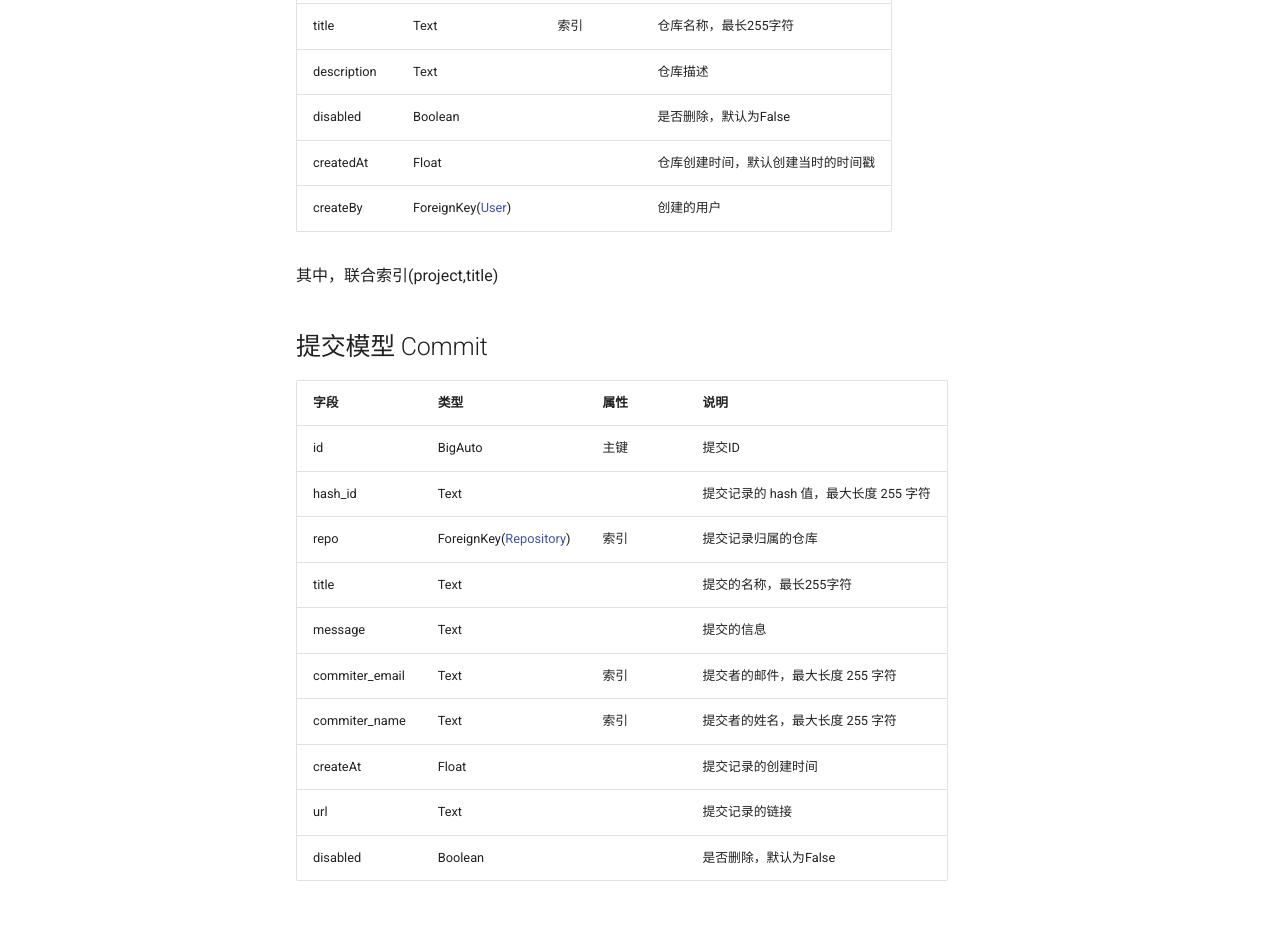
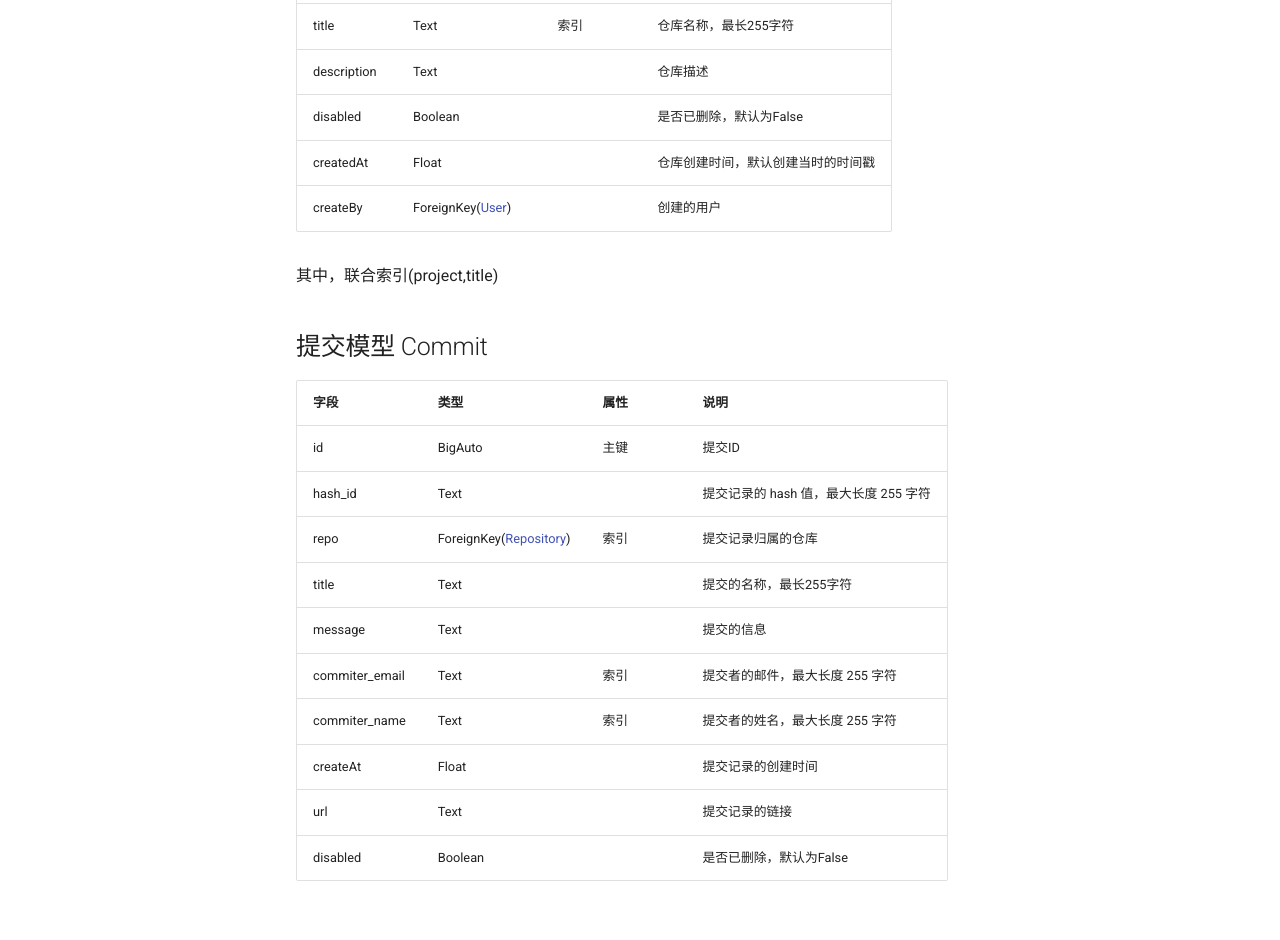
Before and after one commit to c7w/ReqMan-doc, an MkDocs documentation site: the page built from docs/model/rdts.md, in a window 1280 px wide and 1400 px high. Shown: the part 457-1397 px from the top of the window. Built offline with MkDocs 1.6.1 and Material for MkDocs 9.7.7, drawn with Linux system fonts in a browser that asks for light colours; some of the changed text lies outside the part shown.

Commit message:
[SR.004.805] Finish rdts models (#13)

```diff
--- a/docs/model/rdts.md
+++ b/docs/model/rdts.md
@@ -14,7 +14,7 @@
 |project|ForeignKey([Project](../ums/#project))|索引|仓库的归属项目|
 |title |Text|索引|仓库名称，最长255字符|
 |description |Text ||仓库描述|
-|disabled |Boolean| |是否删除，默认为False|
+|disabled |Boolean| |是否已删除，默认为False|
 |createdAt |Float| |仓库创建时间，默认创建当时的时间戳|
 |createBy|ForeignKey([User](../ums/#user))||创建的用户|
 
@@ -33,7 +33,7 @@
 |commiter_name|Text|索引|提交者的姓名，最大长度 255 字符|
 |createAt|Float||提交记录的创建时间|
 |url|Text||提交记录的链接|
-|disabled |Boolean| |是否删除，默认为False|
+|disabled |Boolean| |是否已删除，默认为False|
 
 ## 合并请求模型 MergeRequest
 
@@ -52,7 +52,7 @@
 |reviewedByUserName|Text|索引|复盘者的用户名，最大长度 255 字符，默认为空|
 |reviewedAt|Float||复盘时间，可为空|
 |url|Text||合并请求的链接|
-|disabled |Boolean| |是否删除，默认为False|
+|disabled |Boolean| |是否已删除，默认为False|
 
 ## 议题模型 Issue
 
@@ -71,7 +71,7 @@
 |closedAt|Float||关闭时间，可为空|
 |assigneeUserName|Text||委托者的用户名，最大长度 255 字符，默认为空|
 |url|Text||议题的链接|
-|disabled |Boolean| |是否删除，默认为False|
+|disabled |Boolean| |是否已删除，默认为False|
 |labals|Text||议题的标签，使用 json 格式存储|
 |is_bug|Boolean||是否是缺陷相关议题，默认为 False|
 
```
